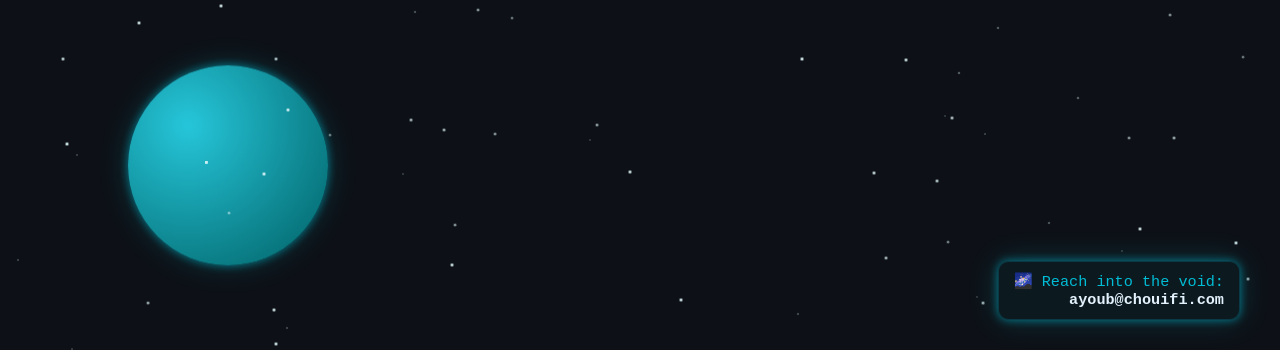
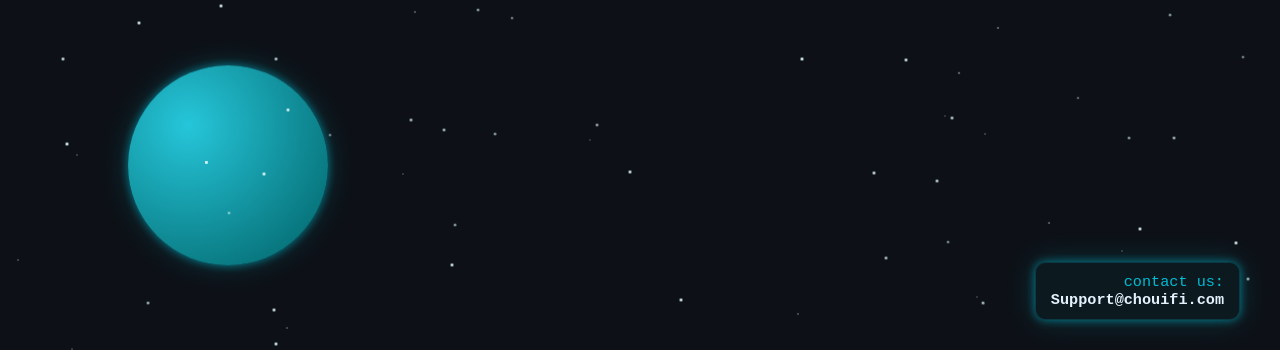
Before and after one commit to AC-MAD/ac-mad.github.io, a plain HTML site: page index.html in a window 1280 px wide. Shown: the part 450-800 px from the top of the page. Drawn offline with Linux system fonts and the light colour scheme; animation ran at ten frames a second.

Commit message:
Update index.html

```diff
--- a/index.html
+++ b/index.html
@@ -242,8 +242,8 @@
     });
   </script>
   <div class="contact-box">
-  <p>🌌 Reach into the void:</p>
-  <a href="mailto:ayoub@chouifi.com">ayoub@chouifi.com</a>
+  <p>contact us:</p>
+  <a href="mailto:Support@chouifi.com">Support@chouifi.com</a>
 </div>
 
 </body>
```
